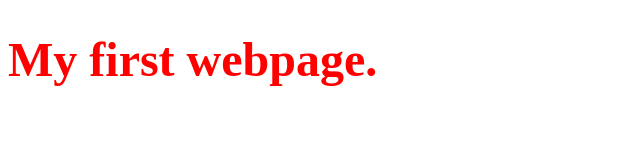
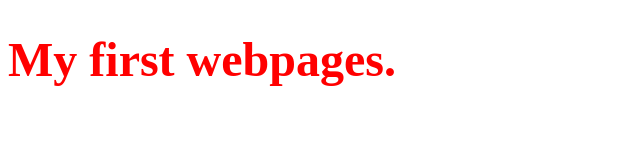
Before and after one commit to rekkuza18/gitPractice, a plain HTML site: page index.html in a window 1280 px wide. Shown: the full height of the page, 0-640 px from the left. Drawn offline with Linux system fonts and the light colour scheme.

Commit message:
adjusted text

```diff
--- a/index.html
+++ b/index.html
@@ -7,6 +7,6 @@
     <link rel="stylesheet" href="css/style.css">
 </head>
 <body>
-    <h1>My first webpage.</h1>
+    <h1>My first webpages.</h1>
 </body>
 </html>
```
